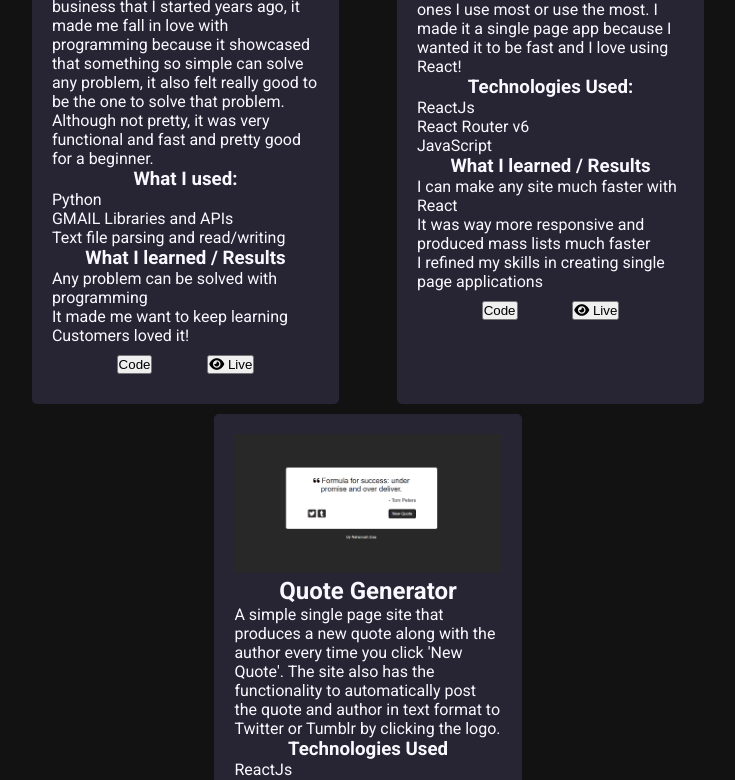
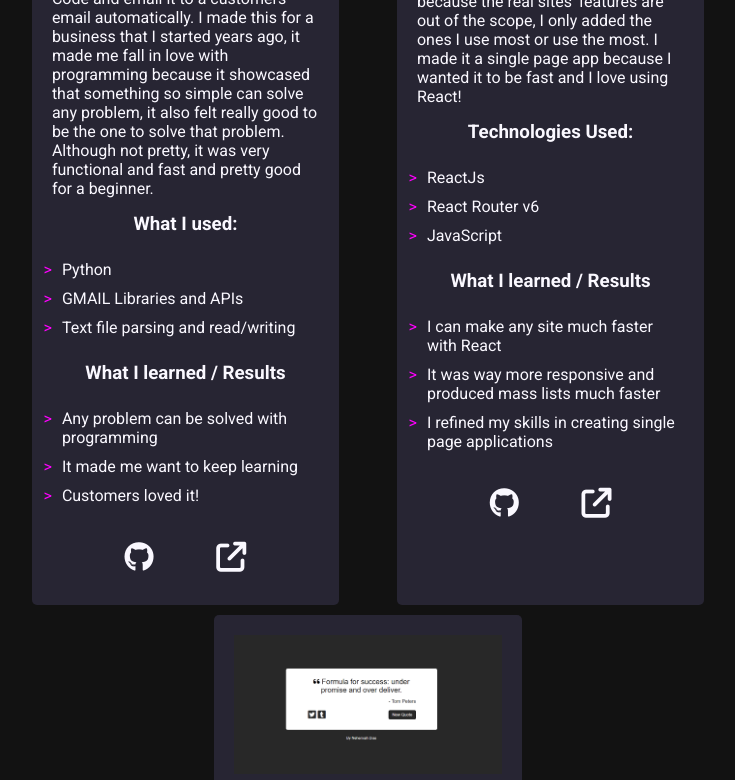
Before and after one commit to NehemiahDias/portfolio-site, a React (Create React App) app: page / in a window 1280 px wide. Shown: the part 1140-1920 px from the top of the page, without its empty margins (272-1007 px from the left). Built offline with nearby package versions, Linux system fonts and the light colour scheme.

Commit message:
add custom list style

```diff
--- a/src/components/headerConponents/HeaderComponent.css
+++ b/src/components/headerConponents/HeaderComponent.css
@@ -5,6 +5,7 @@
     align-items: center;
     height: 70px;
     backdrop-filter: blur(10px);
+    z-index: 100;
     position: fixed;
     top: 0;
 }
--- a/src/components/projectsComponents/ProjectComponent.css
+++ b/src/components/projectsComponents/ProjectComponent.css
@@ -14,7 +14,8 @@
 }
 .project {
     width: 40%;
-    align-items: center;
+    position: relative;
+    z-index: 1;
     background-color: #272533;
     padding: 20px;
     border-radius: 5px;
@@ -30,9 +31,18 @@
 }
 .project-desc h3, .project-title {
     text-align: center;
+    margin: 15px 0;
 }
 .project-desc ul {
-    list-style-type: none;
+    margin: 20px 0;
+}
+.project-desc ul li {
+    padding: 5px 5px 5px 10px;
+    display: list-item;
+}
+.project-desc ul li::marker {
+    content: ">";
+    color: #FF00FF;
 }
 .project-buttons a {
     color: #FAF8FF;
--- a/src/components/projectsComponents/ProjectComponent.js
+++ b/src/components/projectsComponents/ProjectComponent.js
@@ -30,8 +30,8 @@ function ProjectComponent() {
                         <li>Customers loved it!</li>
                     </ul>
                     <div className="project-buttons">
-                        <button>Code</button>
-                        <button><i className="fa-solid fa-eye"></i> Live</button>
+                        <a href="https://www.google.com" target="_blank"><i class="fa-brands fa-github"></i></a>
+                        <a href="https://www.google.com" target="_blank"><i class="fa-solid fa-arrow-up-right-from-square"></i></a>
                     </div>
                 </div>
             </div>
@@ -42,7 +42,7 @@ function ProjectComponent() {
                 </div>
 
                 <div className="project-desc">
-                    <h2 className="project-title">Random.org Clone</h2>
+                    <h2 className="project-title off-purple">Random.org Clone</h2>
                     <p>A clone of the site, random.org. I made this because I use the original site to shuffle my spotify playlist but because the real sites' features are out of the scope, I only added the ones I use most or use the most. I made it a single page app because I wanted it to be fast and I love using React!</p>
                     <h3>Technologies Used:</h3>
                     <ul>
@@ -57,8 +57,8 @@ function ProjectComponent() {
                         <li>I refined my skills in creating single page applications</li>
                     </ul>
                     <div className="project-buttons">
-                        <button>Code</button>
-                        <button><i className="fa-solid fa-eye"></i> Live</button>
+                        <a href="https://www.google.com" target="_blank"><i class="fa-brands fa-github"></i></a>
+                        <a href="https://www.google.com" target="_blank"><i class="fa-solid fa-arrow-up-right-from-square"></i></a>
                     </div>
                 </div>
             </div>
@@ -69,12 +69,12 @@ function ProjectComponent() {
                 </div>
 
                 <div className='project-desc'>
-                    <h2 className="project-title">Quote Generator</h2>
+                    <h2 className="project-title off-purple">Quote Generator</h2>
                     <p>A simple single page site that produces a new quote along with the author every time you click 'New Quote'. The site also has the functionality to automatically post the quote and author in text format to Twitter or Tumblr by clicking the logo.</p>
                     <h3>Technologies Used</h3>
                     <ul>
-                        <li>ReactJs</li>
-                        <li>Quotable API</li>
+                        <li><span className='purple'>{'>'} </span>ReactJs</li>
+                        <li><span className='purple'>{'>'} </span> Quotable API</li>
                     </ul>
                     <h3>What I Learned / Results</h3>
                     <ul>
```
